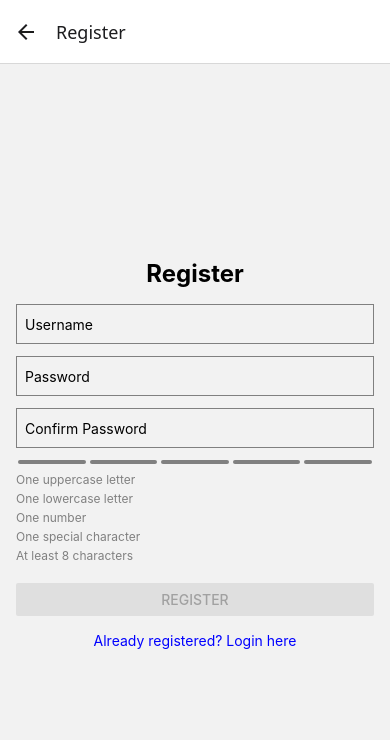
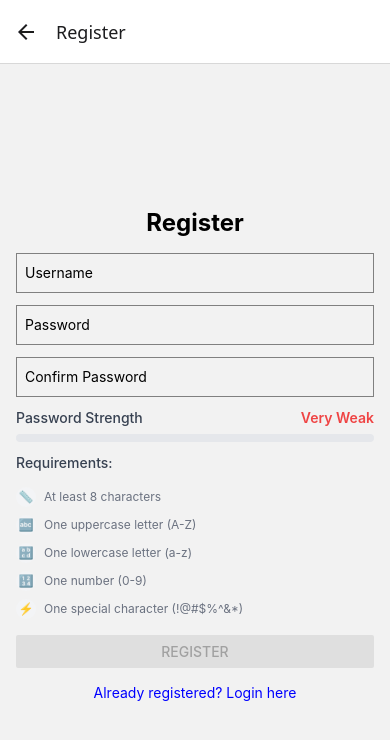
Before and after one commit to nooreldeensalah/Media_Sharing_Platform, a React Native app in the folder mobile/: screen /Register in a window 390 px wide. Shown: the top 740 px of the page. Built offline with nearby package versions, Linux system fonts and the light colour scheme; no server answers.

Commit message:
Improve password strength checking UI/UX for mobile

```diff
--- a/mobile/src/components/PasswordStrengthIndicator.tsx
+++ b/mobile/src/components/PasswordStrengthIndicator.tsx
@@ -3,48 +3,102 @@ import { View, Text, StyleSheet } from "react-native";
 import { PasswordStrength } from "../utils/passwordUtils";
 import { PasswordStrengthIndicatorProps } from "../types";
 
-const requirements = [
-  { key: "hasUpper", label: "One uppercase letter" },
-  { key: "hasLower", label: "One lowercase letter" },
-  { key: "hasNumber", label: "One number" },
-  { key: "hasSpecial", label: "One special character" },
-  { key: "hasLength", label: "At least 8 characters" },
-] as const;
+interface Requirement {
+  key: keyof PasswordStrength;
+  label: string;
+  icon: string;
+}
+
+const requirements: Requirement[] = [
+  { key: "hasLength", label: "At least 8 characters", icon: "📏" },
+  { key: "hasUpper", label: "One uppercase letter (A-Z)", icon: "🔤" },
+  { key: "hasLower", label: "One lowercase letter (a-z)", icon: "🔡" },
+  { key: "hasNumber", label: "One number (0-9)", icon: "🔢" },
+  { key: "hasSpecial", label: "One special character (!@#$%^&*)", icon: "⚡" },
+];
 
 const PasswordStrengthIndicator: React.FC<PasswordStrengthIndicatorProps> = ({
   strength,
 }) => {
-  const strengthBars = Object.values(strength);
+  const metRequirements = Object.values(strength).filter(Boolean).length;
+
+  const getStrengthLevel = () => {
+    if (metRequirements === 0)
+      return { label: "Very Weak", color: "#ef4444", width: 0 };
+    if (metRequirements <= 2)
+      return { label: "Weak", color: "#f87171", width: 0.4 };
+    if (metRequirements <= 3)
+      return { label: "Fair", color: "#fbbf24", width: 0.6 };
+    if (metRequirements <= 4)
+      return { label: "Good", color: "#3b82f6", width: 0.8 };
+    return { label: "Strong", color: "#22c55e", width: 1 };
+  };
+
+  const strengthLevel = getStrengthLevel();
 
   return (
     <View style={styles.container}>
-      <View style={styles.strengthBars}>
-        {strengthBars.map((passed, index) => (
+      <View style={styles.strengthSection}>
+        <View style={styles.strengthHeader}>
+          <Text style={styles.strengthTitle}>Password Strength</Text>
+          <Text style={[styles.strengthLabel, { color: strengthLevel.color }]}>
+            {strengthLevel.label}
+          </Text>
+        </View>
+
+        <View style={styles.progressBarContainer}>
           <View
-            key={`strength-bar-${index}`}
             style={[
-              styles.strengthBar,
-              { backgroundColor: passed ? "green" : "gray" },
+              styles.progressBar,
+              {
+                backgroundColor: strengthLevel.color,
+                flex: strengthLevel.width,
+              },
             ]}
           />
-        ))}
+          <View style={{ flex: 1 - strengthLevel.width }} />
         </View>
-      <View style={styles.requirements}>
-        {requirements.map(({ key, label }) => (
+      </View>
+
+      <View style={styles.requirementsSection}>
+        <Text style={styles.requirementsTitle}>Requirements:</Text>
+        <View style={styles.requirementsList}>
+          {requirements.map(({ key, label, icon }) => {
+            const isMet = strength[key];
+            return (
+              <View key={key} style={styles.requirementItem}>
+                <View
+                  style={[
+                    styles.requirementIcon,
+                    {
+                      backgroundColor: isMet ? "#dcfce7" : "#f3f4f6",
+                    },
+                  ]}
+                >
                   <Text
-            key={key}
                     style={[
-              styles.requirement,
+                      styles.requirementIconText,
+                      { color: isMet ? "#22c55e" : "#9ca3af" },
+                    ]}
+                  >
+                    {isMet ? "✓" : icon}
+                  </Text>
+                </View>
+                <Text
+                  style={[
+                    styles.requirementText,
                     {
-                color: strength[key as keyof PasswordStrength]
-                  ? "green"
-                  : "gray",
+                      color: isMet ? "#22c55e" : "#6b7280",
+                      textDecorationLine: isMet ? "line-through" : "none",
                     },
                   ]}
                 >
                   {label}
                 </Text>
-        ))}
+              </View>
+            );
+          })}
+        </View>
       </View>
     </View>
   );
@@ -54,23 +108,66 @@ const styles = StyleSheet.create({
   container: {
     marginBottom: 16,
   },
-  strengthBars: {
+  strengthSection: {
+    marginBottom: 12,
+  },
+  strengthHeader: {
     flexDirection: "row",
     justifyContent: "space-between",
+    alignItems: "center",
     marginBottom: 8,
   },
-  strengthBar: {
-    height: 4,
+  strengthTitle: {
+    fontSize: 14,
+    fontWeight: "500",
+    color: "#374151",
+  },
+  strengthLabel: {
+    fontSize: 14,
+    fontWeight: "600",
+  },
+  progressBarContainer: {
+    height: 8,
+    backgroundColor: "#e5e7eb",
+    borderRadius: 4,
+    overflow: "hidden",
+    flexDirection: "row",
+  },
+  progressBar: {
+    height: "100%",
+    borderRadius: 4,
+  },
+  requirementsSection: {
+    gap: 8,
+  },
+  requirementsTitle: {
+    fontSize: 14,
+    fontWeight: "500",
+    color: "#374151",
+    marginBottom: 8,
+  },
+  requirementsList: {
+    gap: 8,
+  },
+  requirementItem: {
+    flexDirection: "row",
+    alignItems: "center",
+    gap: 8,
+  },
+  requirementIcon: {
+    width: 20,
+    height: 20,
+    borderRadius: 10,
+    alignItems: "center",
+    justifyContent: "center",
+  },
+  requirementIconText: {
+    fontSize: 12,
+    fontWeight: "600",
+  },
+  requirementText: {
+    fontSize: 12,
     flex: 1,
-    marginHorizontal: 2,
-    borderRadius: 2,
-  },
-  requirements: {
-    flexDirection: "column",
-  },
-  requirement: {
-    fontSize: 12,
-    marginBottom: 4,
   },
 });
 
--- /dev/null
+++ b/mobile/src/hooks/useDebounce.ts
@@ -0,0 +1,23 @@
+import { useState, useEffect } from 'react';
+
+/**
+ * Custom hook for debouncing a value
+ * @param value - The value to debounce
+ * @param delay - The delay in milliseconds
+ * @returns The debounced value
+ */
+export const useDebounce = <T>(value: T, delay: number): T => {
+  const [debouncedValue, setDebouncedValue] = useState<T>(value);
+
+  useEffect(() => {
+    const handler = setTimeout(() => {
+      setDebouncedValue(value);
+    }, delay);
+
+    return () => {
+      clearTimeout(handler);
+    };
+  }, [value, delay]);
+
+  return debouncedValue;
+};
--- a/mobile/src/screens/RegisterScreen.tsx
+++ b/mobile/src/screens/RegisterScreen.tsx
@@ -11,6 +11,7 @@ import { useNavigation } from "@react-navigation/native";
 import { registerUser } from "../api";
 import PasswordStrengthIndicator from "../components/PasswordStrengthIndicator";
 import { checkPasswordStrength } from "../utils/passwordUtils";
+import { useDebounce } from "../hooks/useDebounce";
 import { NavigationProp } from "../types";
 
 const RegisterScreen: React.FC = () => {
@@ -20,10 +21,21 @@ const RegisterScreen: React.FC = () => {
   const [error, setError] = useState("");
   const navigation = useNavigation<NavigationProp>();
 
+  // Debounce only for error messages to reduce UI noise
+  const debouncedPassword = useDebounce(password, 300);
+  const debouncedConfirmPassword = useDebounce(confirmPassword, 300);
+
+  // Password strength indicator updates immediately for better UX
   const passwordStrength = checkPasswordStrength(password);
   const isPasswordValid =
     password && Object.values(passwordStrength).every(Boolean);
   const passwordsMatch = password === confirmPassword && password !== "";
+
+  // Show password mismatch error only after debouncing and if user has typed in both fields
+  const showPasswordMismatch =
+    debouncedConfirmPassword &&
+    debouncedPassword &&
+    debouncedPassword !== debouncedConfirmPassword;
 
   const handleRegister = async () => {
     try {
@@ -53,18 +65,16 @@ const RegisterScreen: React.FC = () => {
         secureTextEntry
       />
       <TextInput
-        style={[
-          styles.input,
-          confirmPassword && !passwordsMatch ? styles.inputError : null,
-        ]}
+        style={[styles.input, showPasswordMismatch ? styles.inputError : null]}
         placeholder="Confirm Password"
         value={confirmPassword}
         onChangeText={setConfirmPassword}
         secureTextEntry
       />
-      {confirmPassword && !passwordsMatch && (
+      {showPasswordMismatch && (
         <Text style={styles.error}>Passwords do not match</Text>
       )}
+      {/* Always show password strength indicator */}
       <PasswordStrengthIndicator strength={passwordStrength} />
       <Button
         title="Register"
```
Lines whose indentation alone changed are shown as unchanged.
